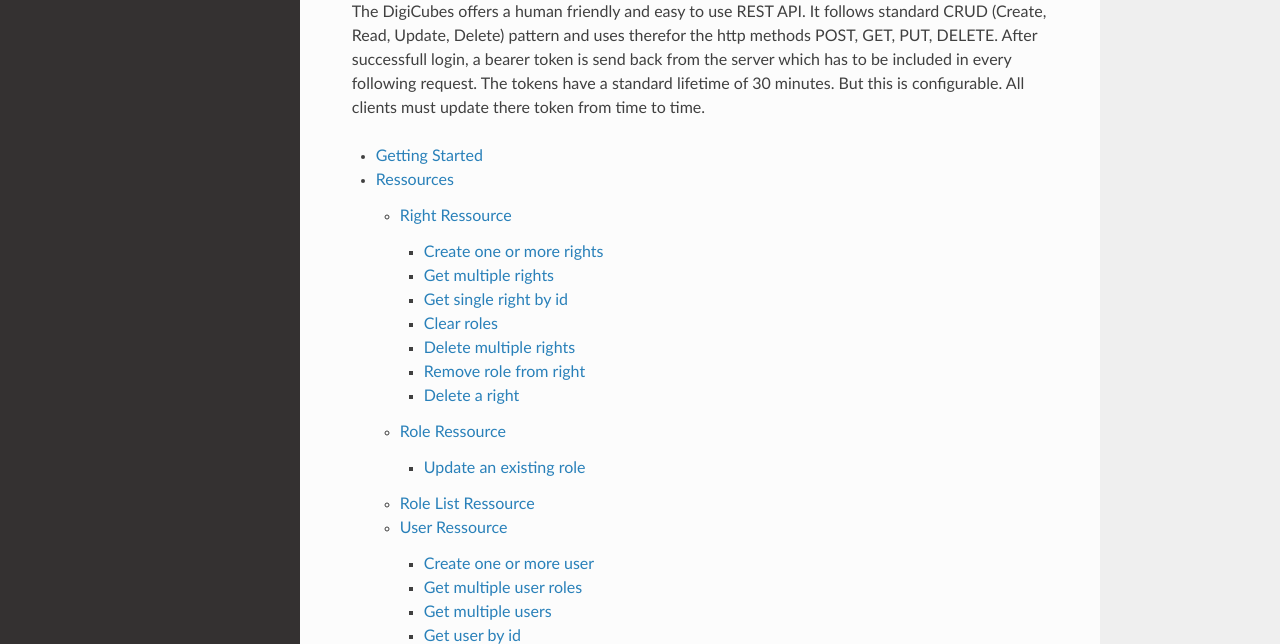
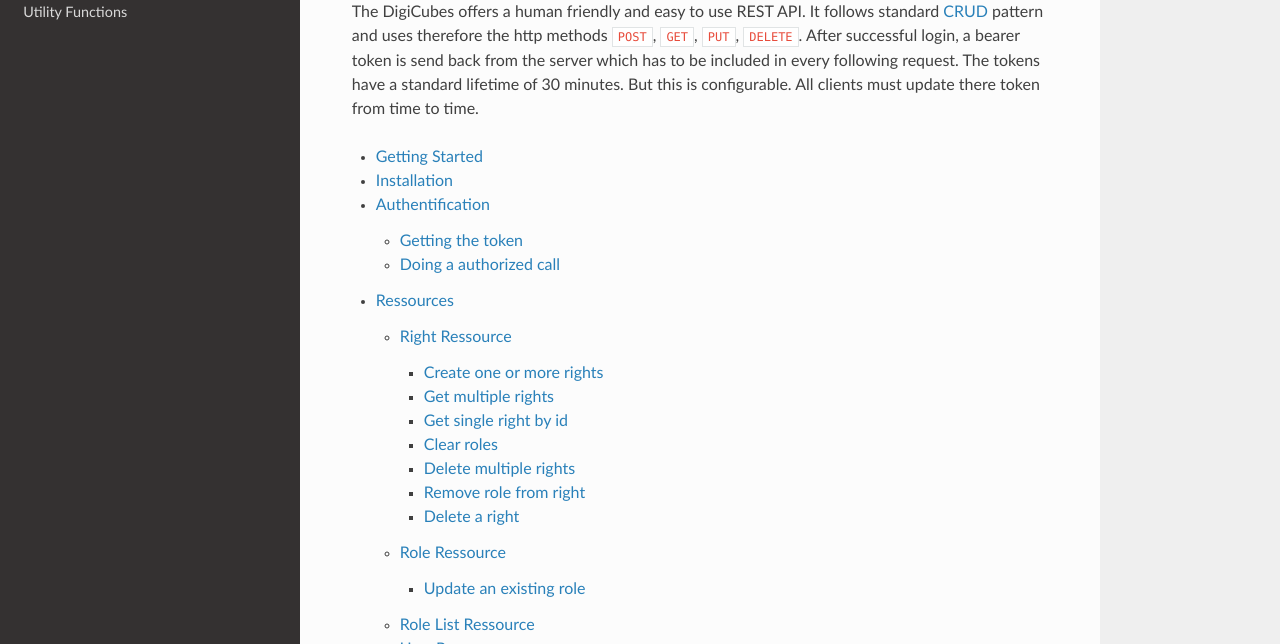
Before and after one commit to FirstKlaas/digicubes-rest, a Sphinx documentation site: the page built from source/index.rst, in a window 1280 px wide and 900 px high, scrolled down 876 px, cut to the strip 256-900 px from the top of the window. Built offline with Sphinx 7.4.7 and the Read the Docs theme 2.0.0, drawn with Linux system fonts in a browser that asks for light colours; some of the changed text lies outside the part shown.

Commit message:
Working on documentation

```diff
--- a/source/index.rst
+++ b/source/index.rst
@@ -15,17 +15,22 @@
 .. image:: /_static/style_black.svg
     :target: https://github.com/ambv/black
 
+.. _CRUD: https://en.wikipedia.org/wiki/Create,_read,_update_and_delete
+
 The DigiCubes offers a human friendly and easy to use REST API. It follows
-standard CRUD (Create, Read, Update, Delete) pattern and uses therefor the http
-methods POST, GET, PUT, DELETE. After successfull login, a bearer token is send
-back from the server which has to be included in every following request. The
-tokens have a standard lifetime of 30 minutes. But this is configurable. All
-clients must update there token from time to time.
+standard `CRUD`_ pattern and uses
+therefore the http methods ``POST``, ``GET``, ``PUT``, ``DELETE``.
+After successful login, a bearer token is send back from the server which
+has to be included in every following request. The tokens have a standard
+lifetime of 30 minutes. But this is configurable. All clients must update
+there token from time to time.
 
 .. toctree::
    :maxdepth: 3
 
    getting_started
+   installation
+   authentification
    ressources
    models
    util_functions
--- /dev/null
+++ b/source/installation.rst
@@ -0,0 +1,2 @@
+Installation
+============
--- /dev/null
+++ b/source/ressources/api/authorization_header_field.rst
@@ -0,0 +1,4 @@
+:reqheader Authentification: The bearer token for authentification.
+    The value has to be in the form ``Bearer <token>``, where
+    ``<token>`` should be replaced by the token, you got from
+    the login request.
--- /dev/null
+++ b/source/ressources/api/x_filter_fields_header_field.rst
@@ -0,0 +1,4 @@
+:reqheader X-Filter-Fields: Comma separated list of field which
+    should be send back for the role. If omitted, all fields
+    are send back. If an invalid field is specified it will be
+    ignored.
```
Also changed, not shown: source/authentification.rst (added, +18 -0 lines), source/ressources/api/user/get_single_user.rst (+4 -4 lines), source/ressources/api/user/get_user_role.rst (+3 -4 lines).
